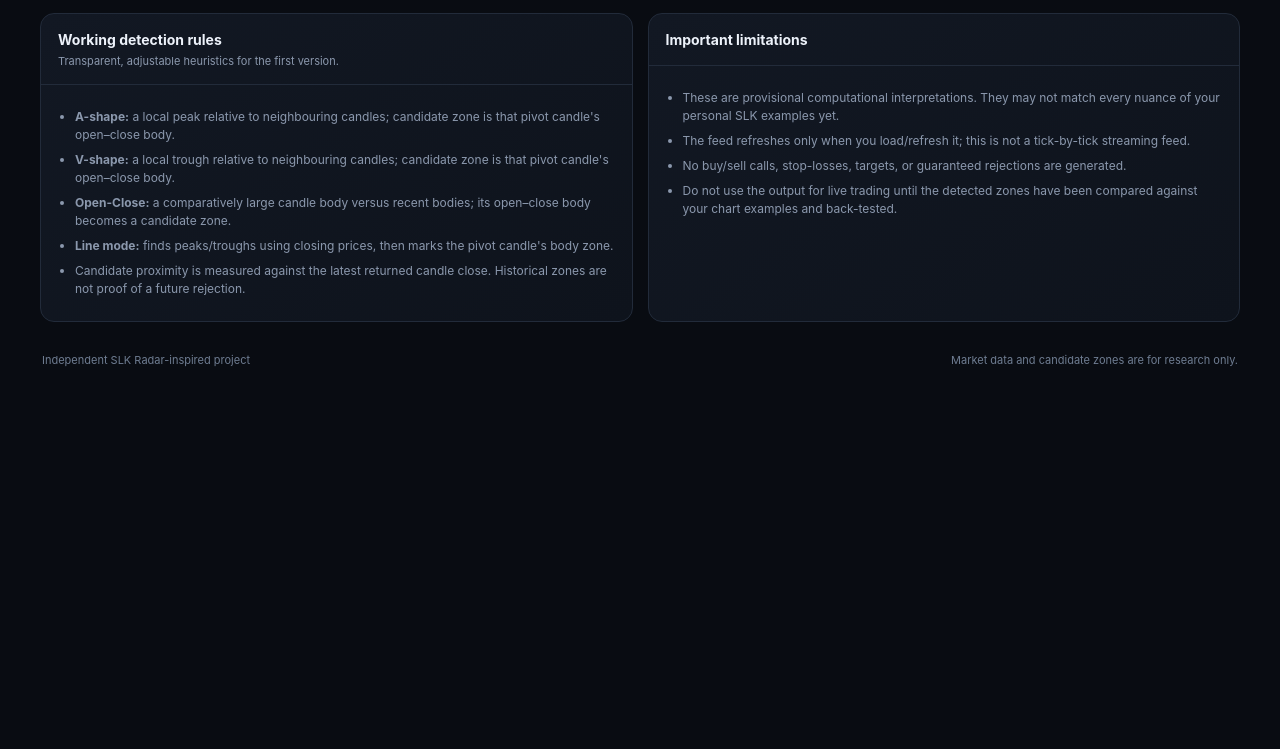
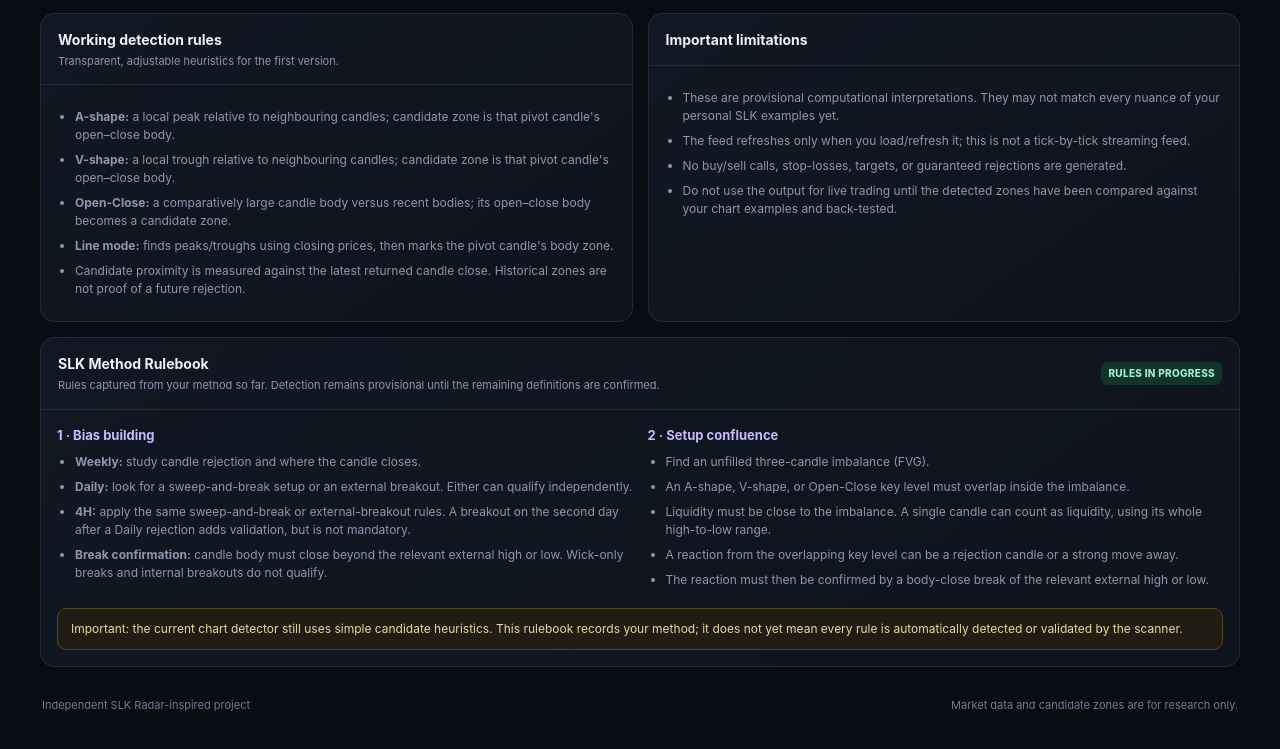
Before and after one commit to antisocialweb3/-slk-radar-clone, a plain HTML site: page index.html in a window 1280 px wide. Shown: the part 1255-2004 px from the top of the page. Before the commit the page ends 1687 px from the top, so only its background shows below. Drawn offline with Linux system fonts and the light colour scheme.

Commit message:
Add SLK method rulebook to radar

```diff
--- a/index.html
+++ b/index.html
@@ -47,6 +47,27 @@
 <section class="panel"><div class="panel-head"><div><h2>Working detection rules</h2><p>Transparent, adjustable heuristics for the first version.</p></div></div><div class="panel-body"><ul class="rule-list"><li><b>A-shape:</b> a local peak relative to neighbouring candles; candidate zone is that pivot candle's open–close body.</li><li><b>V-shape:</b> a local trough relative to neighbouring candles; candidate zone is that pivot candle's open–close body.</li><li><b>Open-Close:</b> a comparatively large candle body versus recent bodies; its open–close body becomes a candidate zone.</li><li><b>Line mode:</b> finds peaks/troughs using closing prices, then marks the pivot candle's body zone.</li><li>Candidate proximity is measured against the latest returned candle close. Historical zones are not proof of a future rejection.</li></ul></div></section>
 <section class="panel"><div class="panel-head"><div><h2>Important limitations</h2></div></div><div class="panel-body"><ul class="rule-list"><li>These are provisional computational interpretations. They may not match every nuance of your personal SLK examples yet.</li><li>The feed refreshes only when you load/refresh it; this is not a tick-by-tick streaming feed.</li><li>No buy/sell calls, stop-losses, targets, or guaranteed rejections are generated.</li><li>Do not use the output for live trading until the detected zones have been compared against your chart examples and back-tested.</li></ul></div></section>
 </div>
+<section class="panel" id="slkRulebook">
+<div class="panel-head"><div><h2>SLK Method Rulebook</h2><p>Rules captured from your method so far. Detection remains provisional until the remaining definitions are confirmed.</p></div><span class="pill v">RULES IN PROGRESS</span></div>
+<div class="panel-body">
+<div class="two-col">
+<div><h3 style="margin:0 0 8px;font-size:13px;color:#c9b8ff">1 · Bias building</h3><ul class="rule-list">
+<li><b>Weekly:</b> study candle rejection and where the candle closes.</li>
+<li><b>Daily:</b> look for a sweep-and-break setup or an external breakout. Either can qualify independently.</li>
+<li><b>4H:</b> apply the same sweep-and-break or external-breakout rules. A breakout on the second day after a Daily rejection adds validation, but is not mandatory.</li>
+<li><b>Break confirmation:</b> candle body must close beyond the relevant external high or low. Wick-only breaks and internal breakouts do not qualify.</li>
+</ul></div>
+<div><h3 style="margin:0 0 8px;font-size:13px;color:#c9b8ff">2 · Setup confluence</h3><ul class="rule-list">
+<li>Find an unfilled three-candle imbalance (FVG).</li>
+<li>An A-shape, V-shape, or Open-Close key level must overlap inside the imbalance.</li>
+<li>Liquidity must be close to the imbalance. A single candle can count as liquidity, using its whole high-to-low range.</li>
+<li>A reaction from the overlapping key level can be a rejection candle or a strong move away.</li>
+<li>The reaction must then be confirmed by a body-close break of the relevant external high or low.</li>
+</ul></div>
+</div>
+<div class="notice" style="margin-bottom:0">Important: the current chart detector still uses simple candidate heuristics. This rulebook records your method; it does not yet mean every rule is automatically detected or validated by the scanner.</div>
+</div>
+</section>
 <div class="footer"><span>Independent SLK Radar-inspired project</span><span>Market data and candidate zones are for research only.</span></div>
 </main>
 <script>
```
